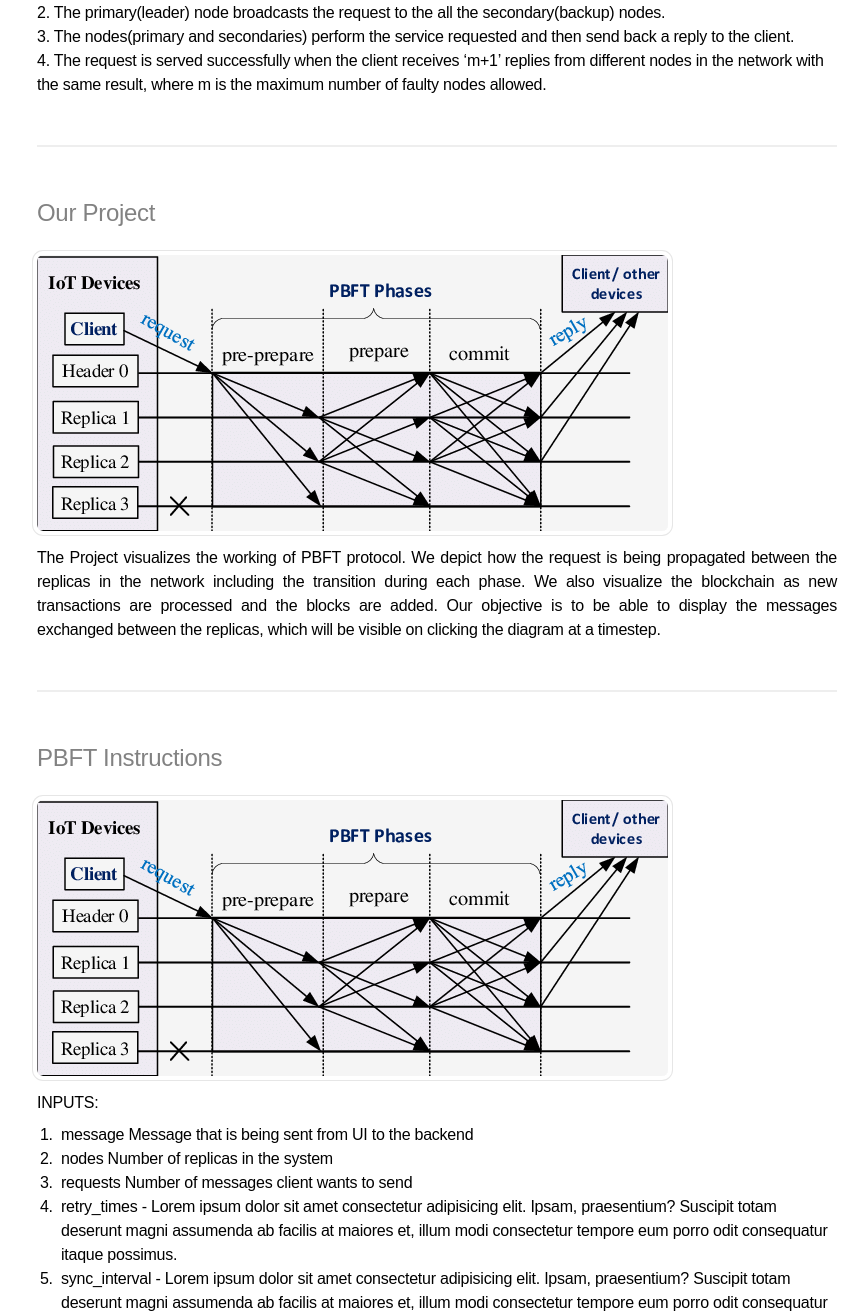
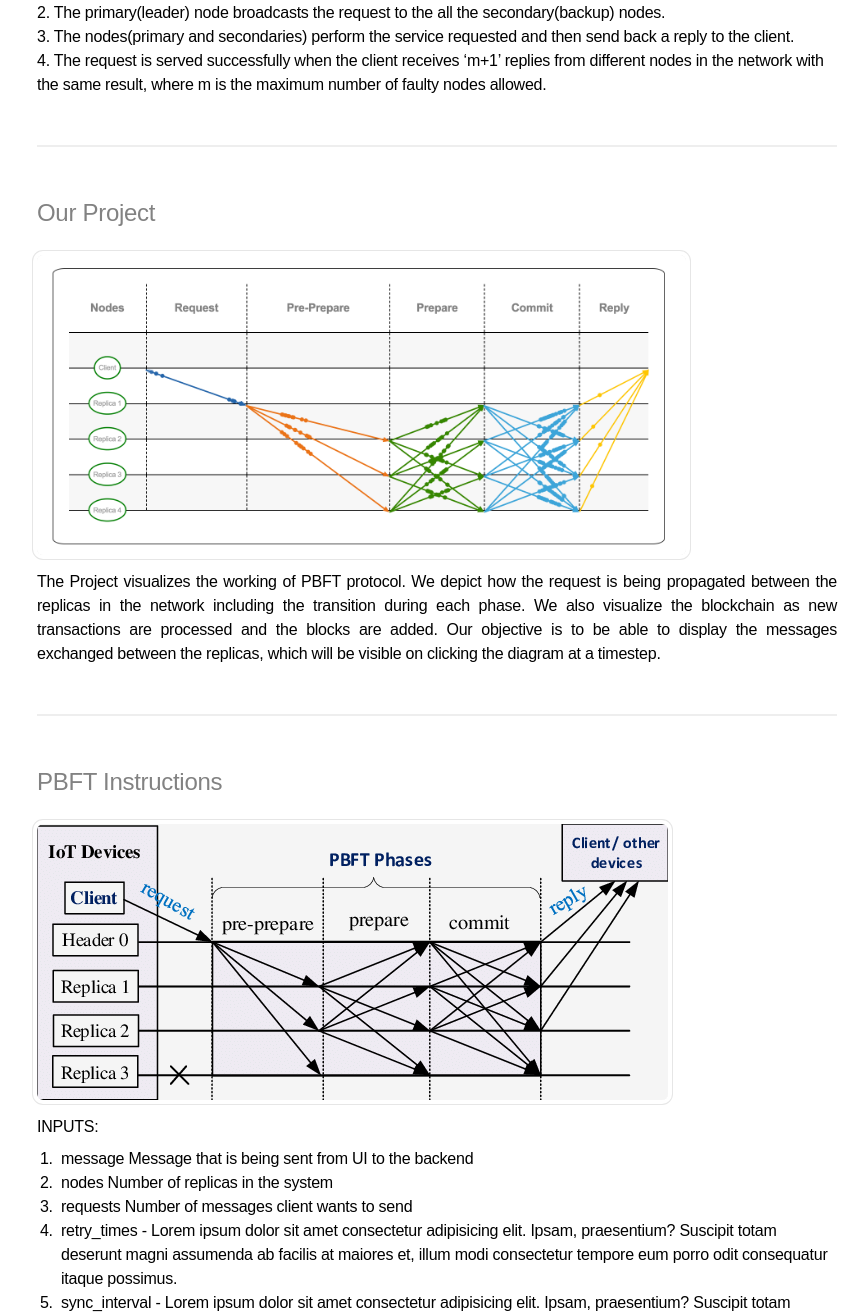
Before and after one commit to iCloud17/PBFT-Visualization, a Flask app: page / in a window 1280 px wide. Shown: the part 1996-3312 px from the top of the page, without its empty margins (283-1151 px from the left). Run offline with Flask 2, Linux system fonts and the light colour scheme.

Commit message:
adding proj snapshot

```diff
--- a/flaskApp/templates/intro.html
+++ b/flaskApp/templates/intro.html
@@ -129,7 +129,7 @@
 					</section>
 					<section class="mySection" id="ourProj">
 						<h3>Our Project</h3>
-						<div class="image"><img src="{{ url_for('static', filename='img/pbft.png') }}" alt="PBFT"></div>
+						<div class="image"><img src="{{ url_for('static', filename='img/proj_snap.png') }}" alt="PBFT" style="height:300px;"></div>
 						<div class="content" style="color:black">
 							<p>
 								The Project visualizes the working of PBFT protocol. We depict how the request is being
```
Also changed, not shown: flaskApp/static/img/proj_snap.png (added).
